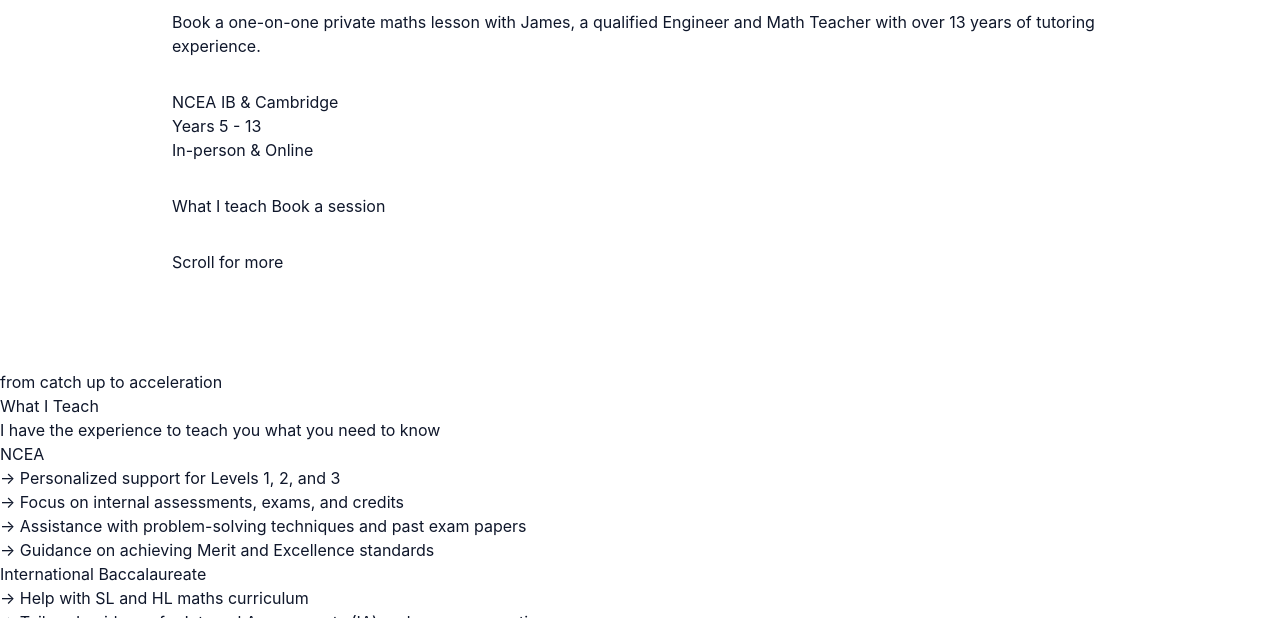
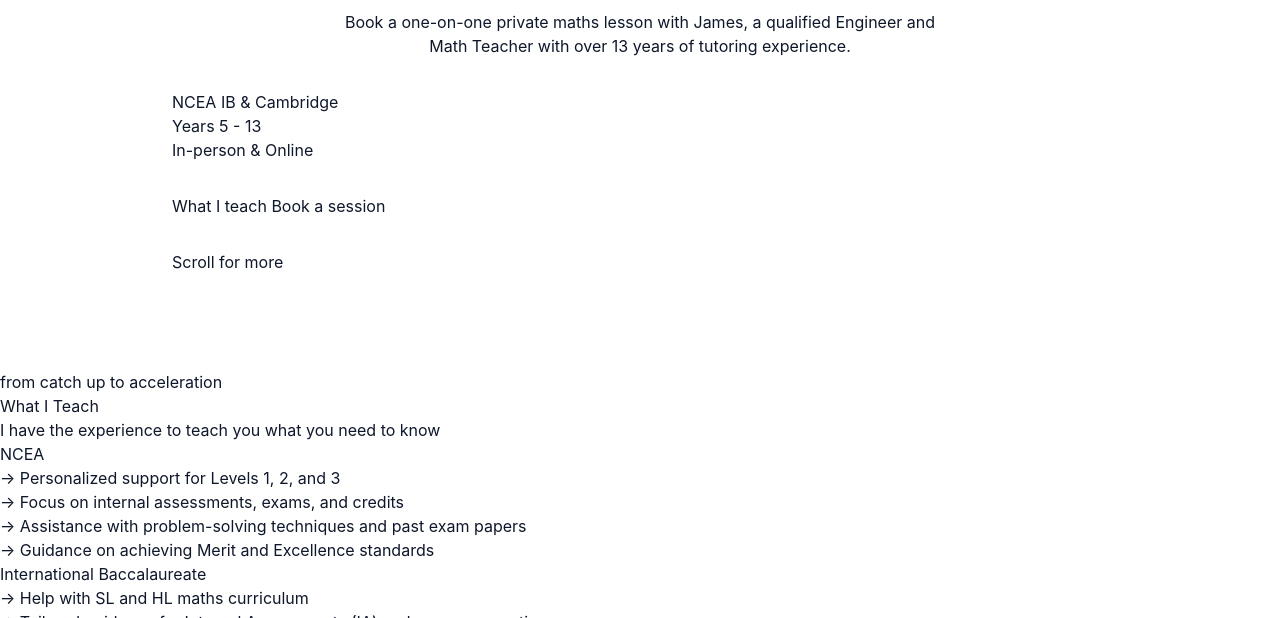
Before and after one commit to globus40000/tailwindcss-260701, a website built with Vite: page index.html in a window 1280 px wide. Shown: the part 482-1100 px from the top of the page. Built offline with nearby package versions, Linux system fonts and the light colour scheme.

Commit message:
style(p): set alignment

```diff
--- a/index.html
+++ b/index.html
@@ -44,7 +44,7 @@
           </h2>
           <h4 class="text-4xl sm:text-5xl md:text-6xl">and beyond</h4>
         </div>
-        <p>
+        <p class="text-center max-w-150 w-full mx-auto">
           <span>Book a one-on-one private maths lesson</span> with James, a
           qualified Engineer and Math Teacher with over 13 years of tutoring
           experience.
```
